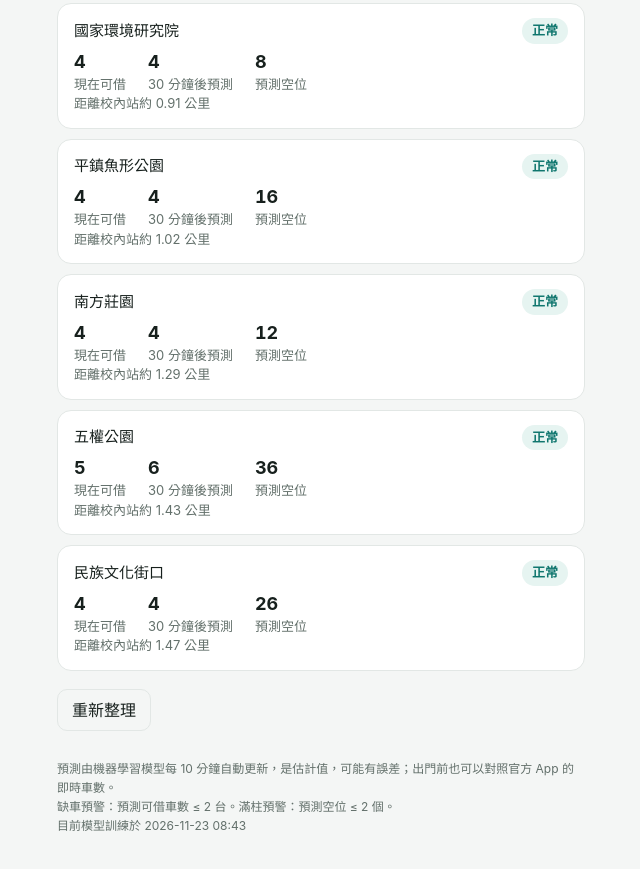
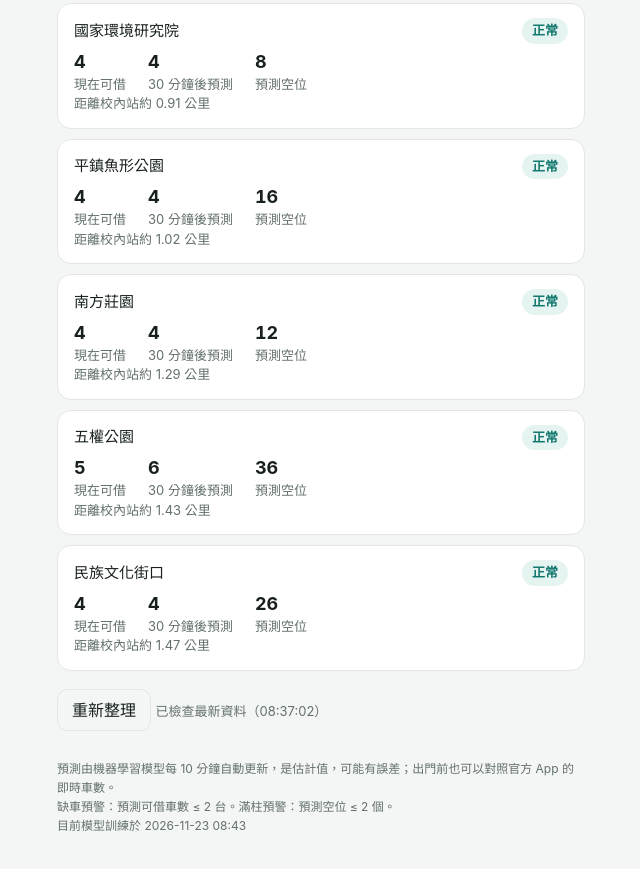
Before and after one commit to MingWei174/ncu-youbike, a plain HTML site: page docs/index.html in a window 1280 px wide. Shown: the part 584-1453 px from the top of the page, without its empty margins (319-959 px from the left). Drawn offline with Linux system fonts and the light colour scheme.

Commit message:
新增重新整理按鈕的狀態顯示與更新提示

```diff
--- a/docs/index.html
+++ b/docs/index.html
@@ -54,7 +54,7 @@
   <div id="campus"></div>
   <h2>附近 1.5 公里內的站</h2>
   <div id="near"></div>
-  <button onclick="load()">重新整理</button>
+  <button id="btn" onclick="load()">重新整理</button> <span class="meta" id="checked"></span>
   <footer>
     預測由機器學習模型每 10 分鐘自動更新，是估計值，可能有誤差；出門前也可以對照官方 App 的即時車數。<br>
     缺車預警：預測可借車數 ≤ <span id="th">2</span> 台。滿柱預警：預測空位 ≤ <span id="th2">2</span> 個。<br>
@@ -114,6 +114,8 @@ function card(s, h, small, d) {
 }
 
 async function load() {
+  const btn = document.getElementById("btn");
+  btn.disabled = true; btn.textContent = "更新中…";
   try {
     const d = await fetchData();
     const h = d.horizon;
@@ -128,8 +130,12 @@ async function load() {
     document.getElementById("campus").innerHTML = campus.map(s => card(s, h, false, d)).join("");
     document.getElementById("near").innerHTML = near.length
       ? near.map(s => card(s, h, true, d)).join("") : '<p class="meta">附近沒有其他站。</p>';
+    document.getElementById("checked").textContent =
+      "已檢查最新資料（" + new Date().toLocaleTimeString("zh-TW", { hour: "2-digit", minute: "2-digit", second: "2-digit", hour12: false }) + "）";
   } catch (e) {
     document.getElementById("sub").textContent = "目前讀不到預測資料，請稍後再試。";
+  } finally {
+    btn.disabled = false; btn.textContent = "重新整理";
   }
 }
 
```
